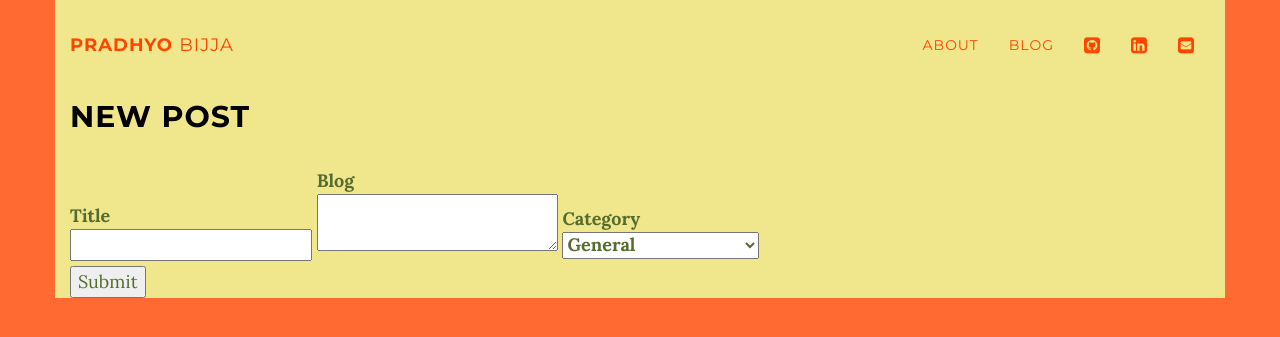
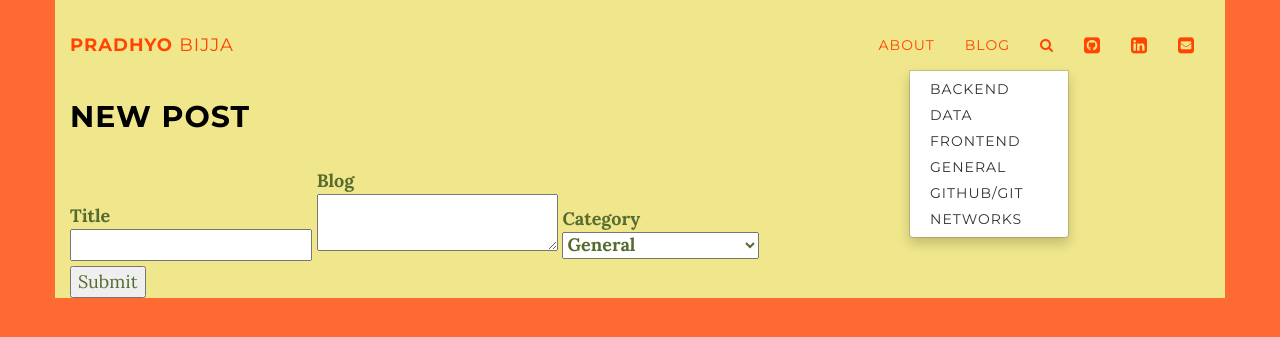
Before and after one commit to Pradhyo/pradhyo-blog, a Python web app: template templates/NewPost.html in a window 1280 px wide, after a click that opens the changed part. Shown: the top 337 px of the page. Run offline with Jinja, Linux system fonts and the light colour scheme; the template is opened without the code that fills it, so the values that code supplies are empty; some libraries are stand-ins or nearby versions.

Commit message:
Add search button for blog

```diff
--- a/templates/base.html
+++ b/templates/base.html
@@ -47,6 +47,18 @@
 	                    <li>
 	                        <a class="page-scroll" href="/blog">Blog</a>
 	                    </li>
+			            <li class="dropdown">
+			              <a href="#" class="dropdown-toggle" data-toggle="dropdown" role="button" aria-expanded="false"><i class="fa fa-search fa-1x"></i></a>
+			              <ul class="dropdown-menu" role="menu">
+			                <li><a href="?category=backend">Backend</a></li>
+			                <li><a href="?category=data">Data</a></li>
+			                <li><a href="?category=frontend">Frontend</a></li>
+			                <li><a href="?category=general">General</a></li>
+			                <li><a href="?category=git">GitHub/Git</a></li>
+			                <li><a href="?category=networks">Networks</a></li>
+			              </ul>
+			            </li>
+
 	                    <li>
 	                        <a href="https://github.com/pradhyo" target="_blank"><i id="social" class="fa fa-github-square fa-lg"></i></a>
 	                    </li>
```
